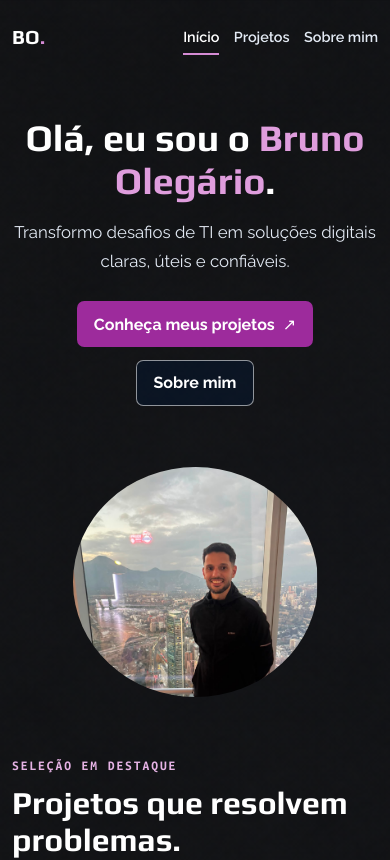
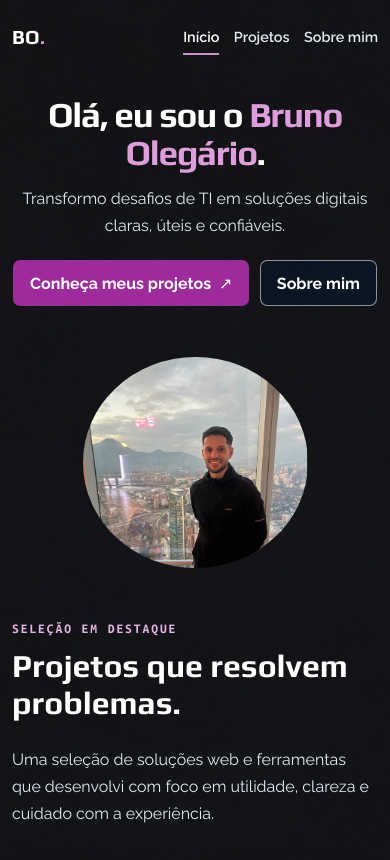
Before and after one commit to olegariobru/MyPort2, a React (Vite) app: page / in a window 390 px wide. Shown: the top 860 px of the page. Built offline with nearby package versions, Linux system fonts and the light colour scheme; a web font is replaced by a local one.

Commit message:
style: tighten homepage hero spacing and typography

```diff
--- a/src/App.css
+++ b/src/App.css
@@ -32,26 +32,26 @@
 }
 
 .hero {
-  min-height: 460px; display: grid; grid-template-columns: 1.05fr .95fr;
-  align-items: center; gap: 2rem; padding-top: 1.5rem; padding-bottom: 3rem;
+  min-height: 410px; display: grid; grid-template-columns: 1.05fr .95fr;
+  align-items: center; gap: 2rem; padding-top: 1rem; padding-bottom: 2rem;
 }
 .heroCopy { max-width: 620px; }
-.heroCopy h1 { margin: .75rem 0 1rem; font-size: clamp(2.35rem,5vw,4.3rem); }
+.heroCopy h1 { margin: 0 0 .9rem; font-size: clamp(2.2rem,4.5vw,3.8rem); line-height: 1.08; letter-spacing: -.035em; }
 .heroCopy h1 span { color: #df9ddd; }
-.heroLead { max-width: 550px; margin: 0; color: var(--texto-suave); font-size: clamp(1.05rem,1.6vw,1.25rem); }
-.heroActions { display: flex; flex-wrap: wrap; gap: .8rem; margin-top: 1.6rem; }
-.heroPortrait { position: relative; min-height: 400px; display: grid; place-items: end center; }
-.portraitPhoto { position: relative; z-index: 1; width: min(360px,75%); border-radius: 50%; }
-.portraitRing { position: absolute; inset: auto 2% 0 auto; width: min(440px,100%); }
+.heroLead { max-width: 550px; margin: 0; color: var(--texto-suave); font-size: clamp(1rem,1.4vw,1.15rem); line-height: 1.65; }
+.heroActions { display: flex; flex-wrap: wrap; gap: .65rem; margin-top: 1.3rem; }
+.heroPortrait { position: relative; min-height: 360px; display: grid; place-items: end center; }
+.portraitPhoto { position: relative; z-index: 1; width: min(340px,72%); border-radius: 50%; }
+.portraitRing { position: absolute; inset: auto 2% 0 auto; width: min(410px,100%); }
 .imgBanner { min-width: 0; }
 .imgBanner .imagens { position: relative; display: grid; place-items: center; min-height: 300px; }
 .imgBanner .circuloColorido { position: absolute; width: min(320px,100%); }
 .imgBanner .minhaFoto { position: relative; width: min(230px,72%); border-radius: 50%; }
 @media (max-width: 760px) {
-  .hero { grid-template-columns: 1fr; gap: 1rem; padding-top: 2rem; padding-bottom: 2rem; text-align: center; }
+  .hero { grid-template-columns: 1fr; gap: .75rem; padding-top: 1.5rem; padding-bottom: 1.5rem; text-align: center; }
   .heroCopy { margin: auto; }
   .heroActions { justify-content: center; }
-  .heroPortrait { min-height: 275px; }
-  .portraitPhoto { width: min(245px,68%); }
-  .portraitRing { width: min(330px,90%); right: 5%; }
+  .heroPortrait { min-height: 250px; }
+  .portraitPhoto { width: min(225px,66%); }
+  .portraitRing { width: min(300px,88%); right: 5%; }
 }
```
